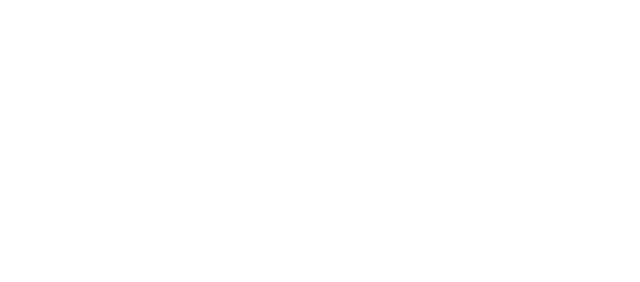
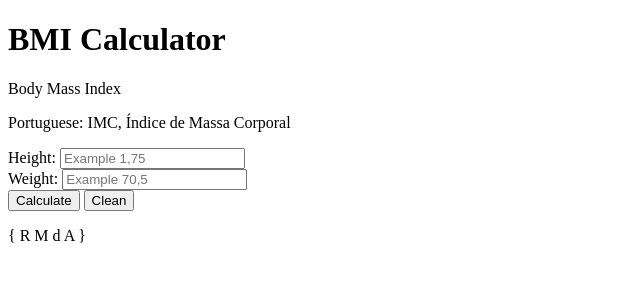
Before and after one commit to renato-albuquerque/imc-calculator, a plain HTML site: page index.html in a window 1280 px wide. Shown: the whole page, without its empty margins (0-640 px from the left). Drawn offline with Linux system fonts and the light colour scheme.

Commit message:
completed html structure

```diff
--- a/index.html
+++ b/index.html
@@ -21,6 +21,29 @@
     <title>BMI Calculator</title>
 </head>
 <body>
+    <h1 class="title">BMI Calculator</h1>
+    <p class="subtitle">Body Mass Index</p>
+    <p class="portugueseSubtitle">Portuguese: IMC, Índice de Massa Corporal</p>
+
+    <div class="labelsInputs">
+        <div class="wrapLabelInput">
+            <label class="label">Height:</label>
+            <input class="input" type="number" placeholder="Example 1,75">
+        </div>
+        <div class="wrapLabelInput">
+            <label class="label">Weight:</label>
+            <input class="input" type="number" placeholder="Example 70,5">
+        </div>
+    </div>
+
+    <div class="buttons">
+        <button class="btnCalculate">Calculate</button>
+        <button class="btnClean">Clean</button>
+    </div>
+
+    <footer class="footer">
+        <p>{ R M d A }</p>
+    </footer>
 
 </body>
 </html>
```
